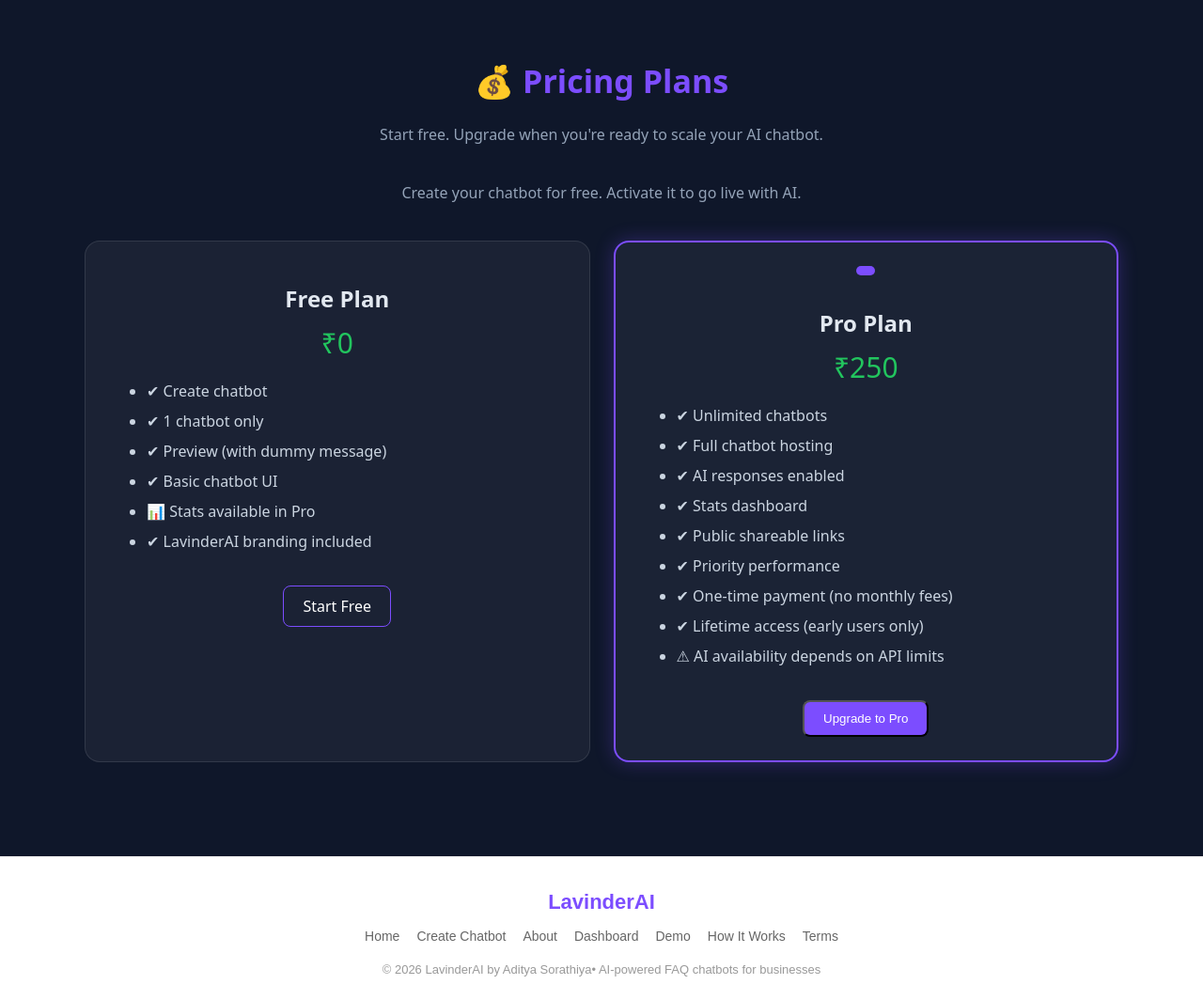
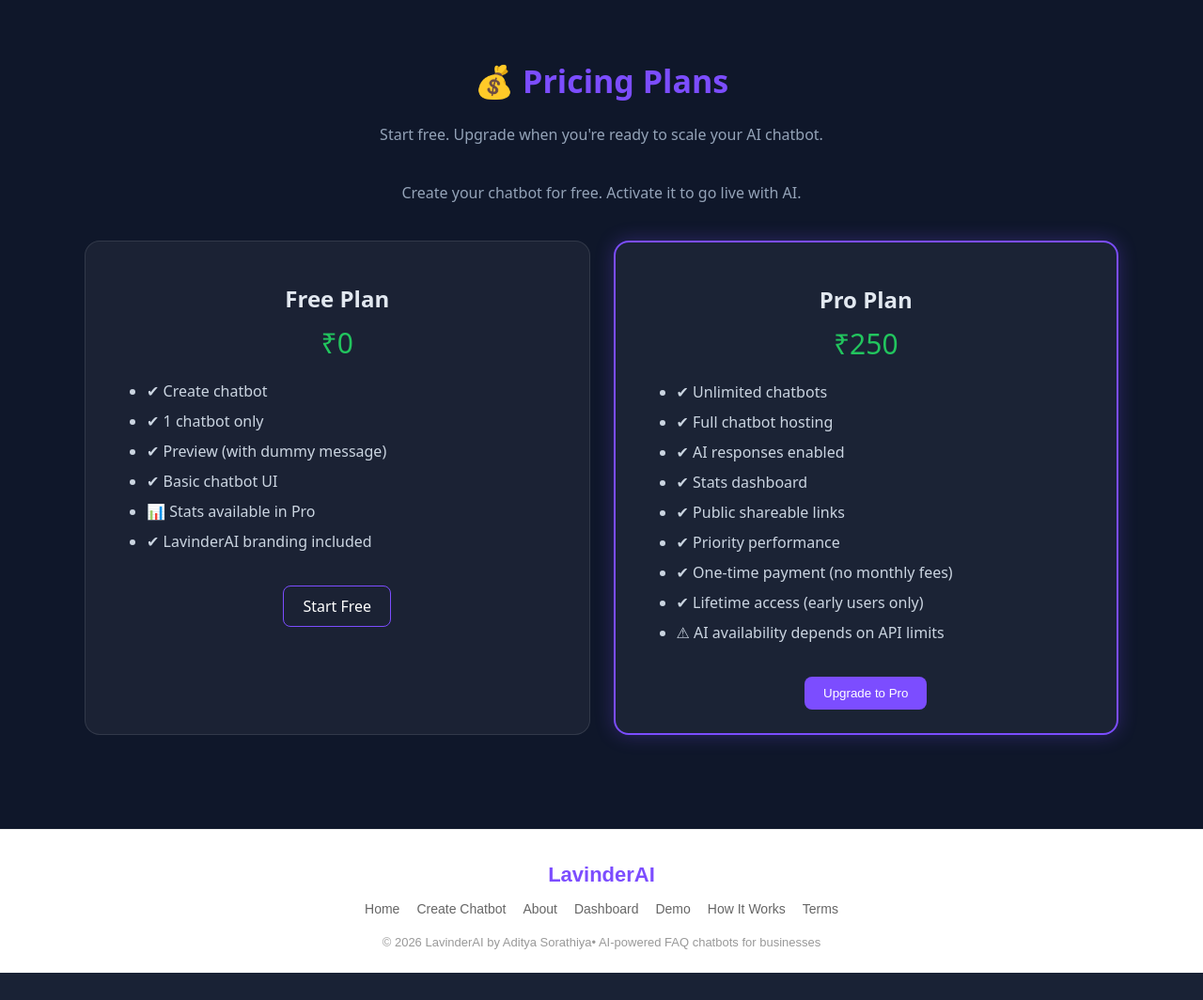
Before and after one commit to sorathiya903/lavinderai, a Python web app: template templates/price.html in a window 1280 px wide. Shown: the whole page at 94% size. After the commit the page ends 1035 px from the top, so only its background shows below. Run offline with Jinja, Linux system fonts and the light colour scheme; the template is opened without the code that fills it, so the values that code supplies are empty; some libraries are stand-ins or nearby versions.

Commit message:
Fix HTML formatting and style adjustments

```diff
--- a/templates/price.html
+++ b/templates/price.html
@@ -49,6 +49,7 @@
 }
 </script>
 <meta name="viewport" content="width=device-width, initial-scale=1.0">
+<script src="https://checkout.razorpay.com/v1/checkout.js"></script>
 
 <style>
 body {
@@ -137,7 +138,7 @@ h1 {
   padding: 10px 20px;
   border-radius: 8px;
   text-decoration: none;
-  color: white;
+  color: white;border:none;
   background: #7c4dff;
   transition: 0.3s;
 }
@@ -193,9 +194,9 @@ Create your chatbot for free. Activate it to go live with AI.
 
     <!-- PRO PLAN -->
     <div class="plan pro">
-      <div class="badge"></div>
+
       <h2>Pro Plan</h2>
-<div class="price">₹250 </div>
+<div class="price">₹250</div>
   <div style="font-size:13px; color:#22c55e; margin-top:6px;">
 
 </div>
```
